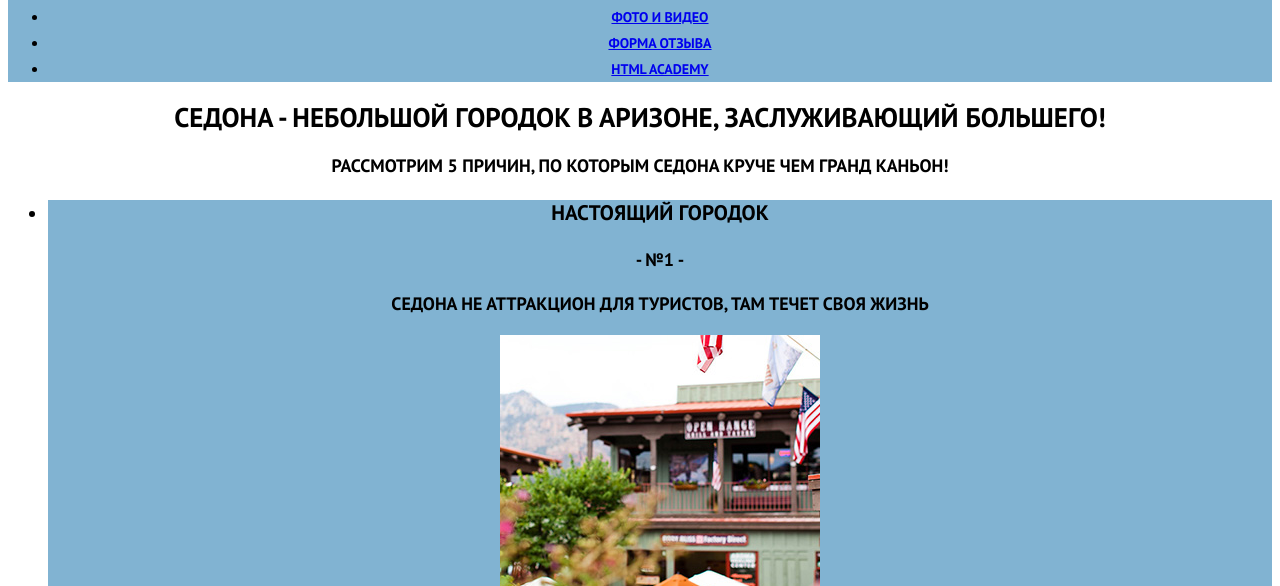
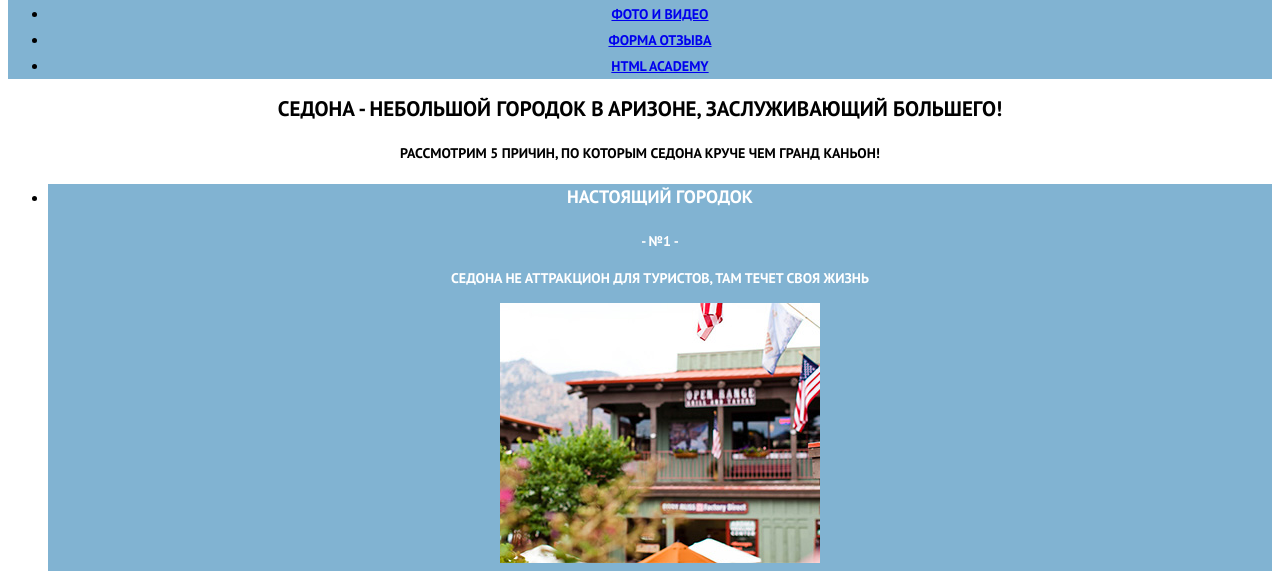
Before and after one commit to Yakovlev-Artyom/951793-sedona-20, a website: page source/index.html in a window 1280 px wide. Shown: the part 231-817 px from the top of the page. Drawn offline with nearby package versions, Linux system fonts and the light colour scheme; files that its build step writes are made by us from their sources.

Commit message:
добавляю шрифты

```diff
--- /dev/null
+++ b/source/less/blocks/advantages-item.less
@@ -0,0 +1,20 @@
+.advantage-item__title {
+  font-weight: bold;
+  font-size: 18px;
+  line-height: 26px;
+  color: @white;
+}
+
+.advantage-item__number{
+  font-weight: normal;
+  font-size: 14px;
+  line-height: 21px;
+  color: @white;
+}
+
+.advantage-item__description{
+  font-weight: normal;
+  font-size: 14px;
+  line-height: 21px;
+  color: @white;
+}
--- a/source/less/blocks/advantages.less
+++ b/source/less/blocks/advantages.less
@@ -10,3 +10,9 @@
     background-color: @grey;
   }
 }
+
+.advantages-title {
+  font-weight: bold;
+  font-size: 18px;
+  line-height: 26px;
+}
--- a/source/less/blocks/site-list.less
+++ b/source/less/blocks/site-list.less
@@ -6,8 +6,6 @@
   font-family: @font-family-base;
   line-height: 26px;
   font-weight: bold;
-
-
 
   &:hover,
   &:focus {
--- a/source/less/global.less
+++ b/source/less/global.less
@@ -2,8 +2,9 @@
   color: @black;
   text-transform: uppercase;
   text-align: center;
-  font-family: @font-family-base;
-  font-size: 18px;
+  font-family: @font-family-base, "Arial", sans-serif;
+  font-weight: normal;
+  font-size: 14px;
   line-height: 26px;
 }
 
--- a/source/less/style.less
+++ b/source/less/style.less
@@ -13,6 +13,7 @@
 //Main
 @import "./blocks/index-page-main.less";
 @import "./blocks/advantages.less";
+@import "./blocks/advantages-item.less";
 
 //Footer
 @import "./blocks/social-link.less";
```
